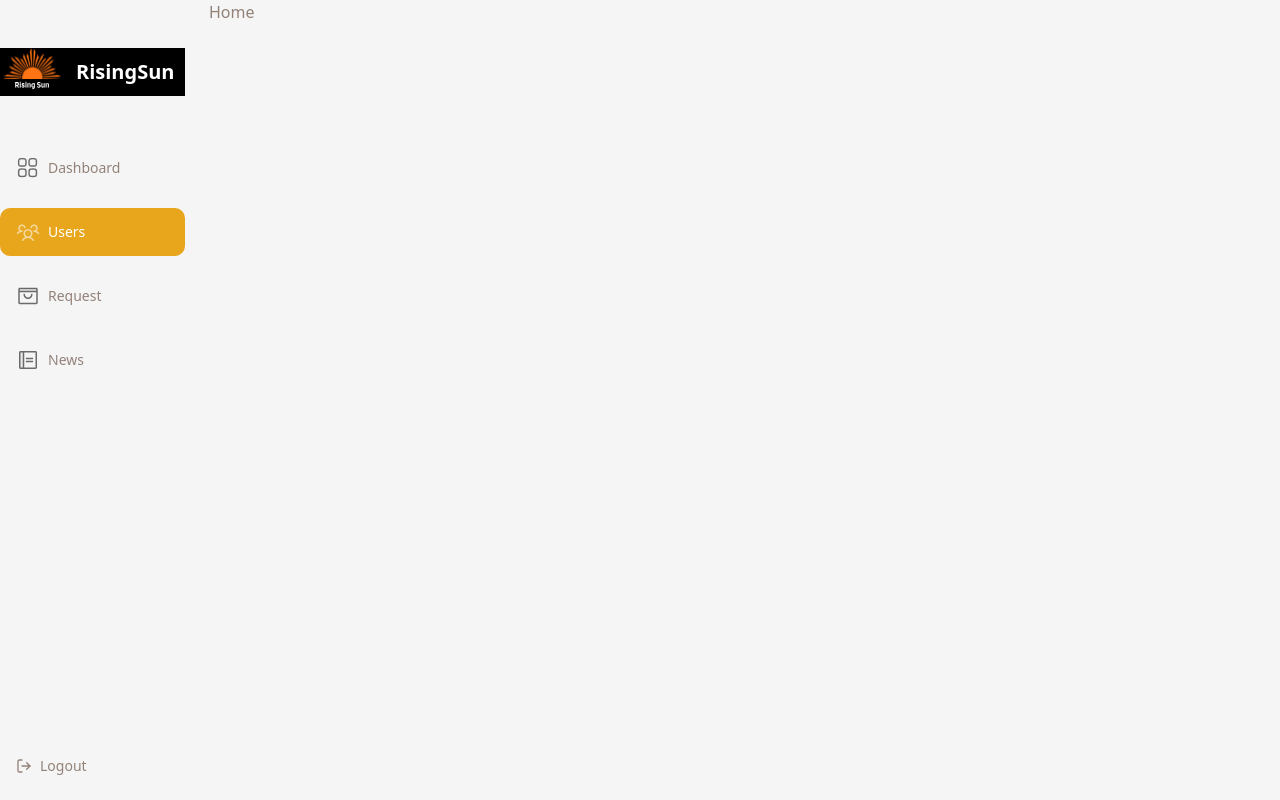
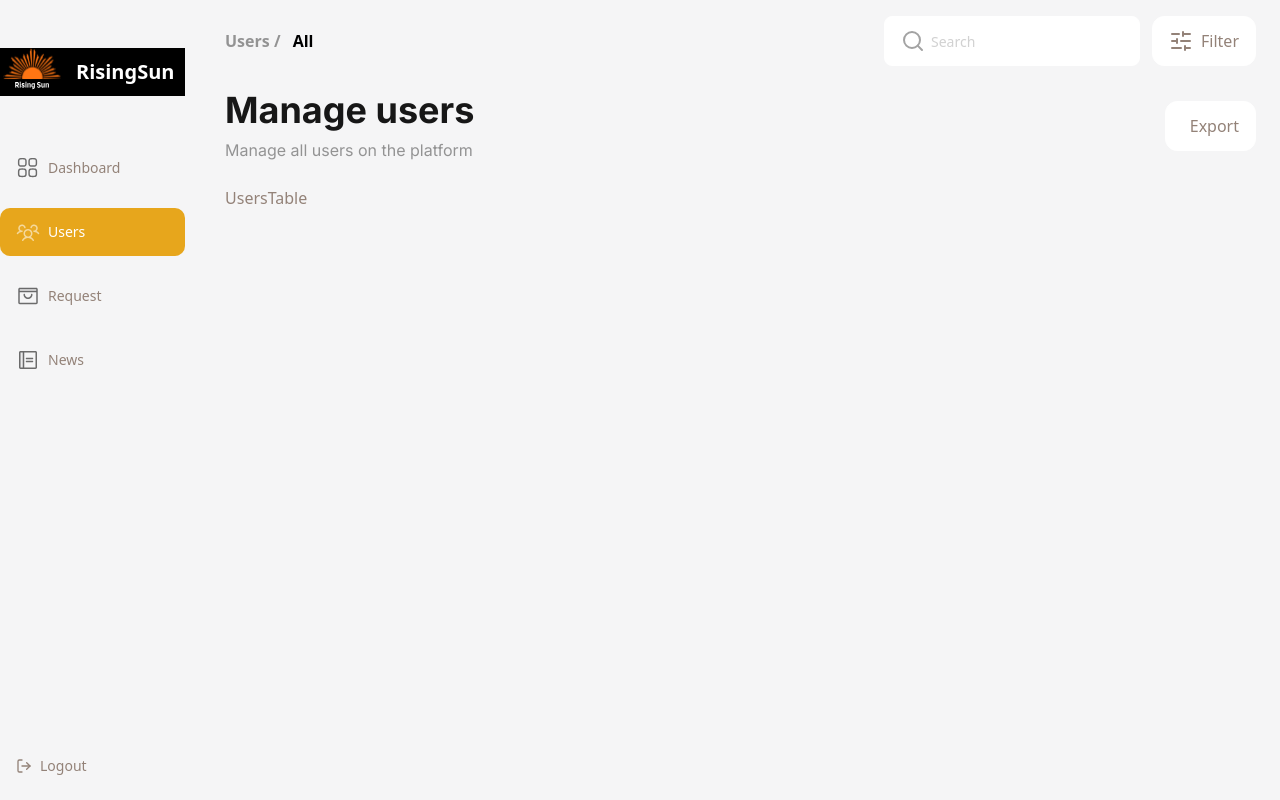
Before and after one commit to Gigs-Dev/rising-sun-admin, a Next.js app: page /users in a window 1280 px wide. Built offline with nearby package versions, Linux system fonts and the light colour scheme.

Commit message:
user section implementation

```diff
--- a/src/app/(auth)/sign-in/AuthForm.tsx
+++ b/src/app/(auth)/sign-in/AuthForm.tsx
@@ -10,8 +10,8 @@ import { LockKeyhole, ShieldAlert } from 'lucide-react';
 
 const AuthForm = () => {
   return (
-    <form className={`${inter.className} flex-col-view gap-5 w-full lg:w-[480px] rounded-2xl bg-[#FFFFFF] h-[445px] p-4 lg:p-8 border border-[#FFFFFF]`}>
-        <div className="flex-col-view h-[62px] w-[62px] bg-[#E7A61C] rounded-full">
+    <form className={`${inter.className} flex-col-center gap-5 w-full lg:w-[480px] rounded-2xl bg-[#FFFFFF] h-[445px] p-4 lg:p-8 border border-[#FFFFFF]`}>
+        <div className="flex-col-center h-[62px] w-[62px] bg-[#E7A61C] rounded-full">
             <h1 className='text-[#FFFFFF] text-[24px] font-semibold'>RS</h1>
         </div>
 
--- a/src/app/(dashboard)/users/page.tsx
+++ b/src/app/(dashboard)/users/page.tsx
@@ -1,9 +1,13 @@
-import Image from "next/image";
+import UserHeader from "./sections/UserHeader";
+import ManageUsers from "./sections/ManageUsers";
+import UsersTable from "./sections/UsersTable";
 
-export default function Home() {
+export default function UsersPage() {
   return (
-    <div className="">
-      Home
-    </div>
+    <main className="flex-col-view gap-6 p-4">
+      <UserHeader/>
+      <ManageUsers/>
+      <UsersTable/>
+    </main>
   );
 }
--- /dev/null
+++ b/src/app/(dashboard)/users/sections/ManageUsers.tsx
@@ -0,0 +1,20 @@
+import { Flex } from '@/components/general/ui-layout';
+import Button from '@/components/ui/buttons/Button';
+import Typography from '@/components/ui/Typography';
+import { inter } from '@/app/layout';
+import React from 'react'
+
+const ManageUsers = () => {
+  return (
+    <Flex className='justify-between'>
+        <div className="flex-col-view gap-2">
+            <Typography variant='h1' className={`${inter.className} text-[#171717]`}>Manage users</Typography>
+            <Typography variant='span' className={`${inter.className} text-[#00000066] text-[18px leading-[28px]]`}>Manage all users on the platform</Typography>
+        </div>
+
+        <Button leftIcon className='bg-[#ffffff] py-3 px-4 rounded-xl cursor-pointer border border-[#FFFFFF]'>Export</Button>
+    </Flex>
+  )
+}
+
+export default ManageUsers;
--- /dev/null
+++ b/src/app/(dashboard)/users/sections/UserHeader.tsx
@@ -0,0 +1,26 @@
+import { Flex } from '@/components/general/ui-layout';
+import Button from '@/components/ui/buttons/Button';
+import { TextField } from '@/components/ui/input/TextField';
+import Typography from '@/components/ui/Typography';
+import { Search, SlidersHorizontal } from 'lucide-react';
+import React from 'react'
+
+const UserHeader = () => {
+  return (
+    <Flex className='justify-between'>
+        <Typography variant='h2' className='text-[#00000066] text-[16px] leading-6 '>Users  / <span className='text-[#000000] ml-2 text-[16px] leading-6 '>All</span></Typography>
+
+        <Flex className='gap-3'>
+           <TextField
+            wrapperClass=''
+            className='bg-[#ffffff] py-3 px-4 text-[14px] text-[#A3A3A3] leading-[100%] w-[256px] border border-[#FFFFFF]'
+            placeholder='Search'
+            icon={<Search />}/>
+
+            <Button leftIcon={<SlidersHorizontal/>} className='bg-[#ffffff] py-3 px-4 rounded-xl cursor-pointer border border-[#FFFFFF]'>Filter</Button>
+        </Flex>
+    </Flex>
+  )
+}
+
+export default UserHeader;
--- /dev/null
+++ b/src/app/(dashboard)/users/sections/UsersTable.tsx
@@ -0,0 +1,9 @@
+import React from 'react'
+
+const UsersTable = () => {
+  return (
+    <div>UsersTable</div>
+  )
+}
+
+export default UsersTable;
```
